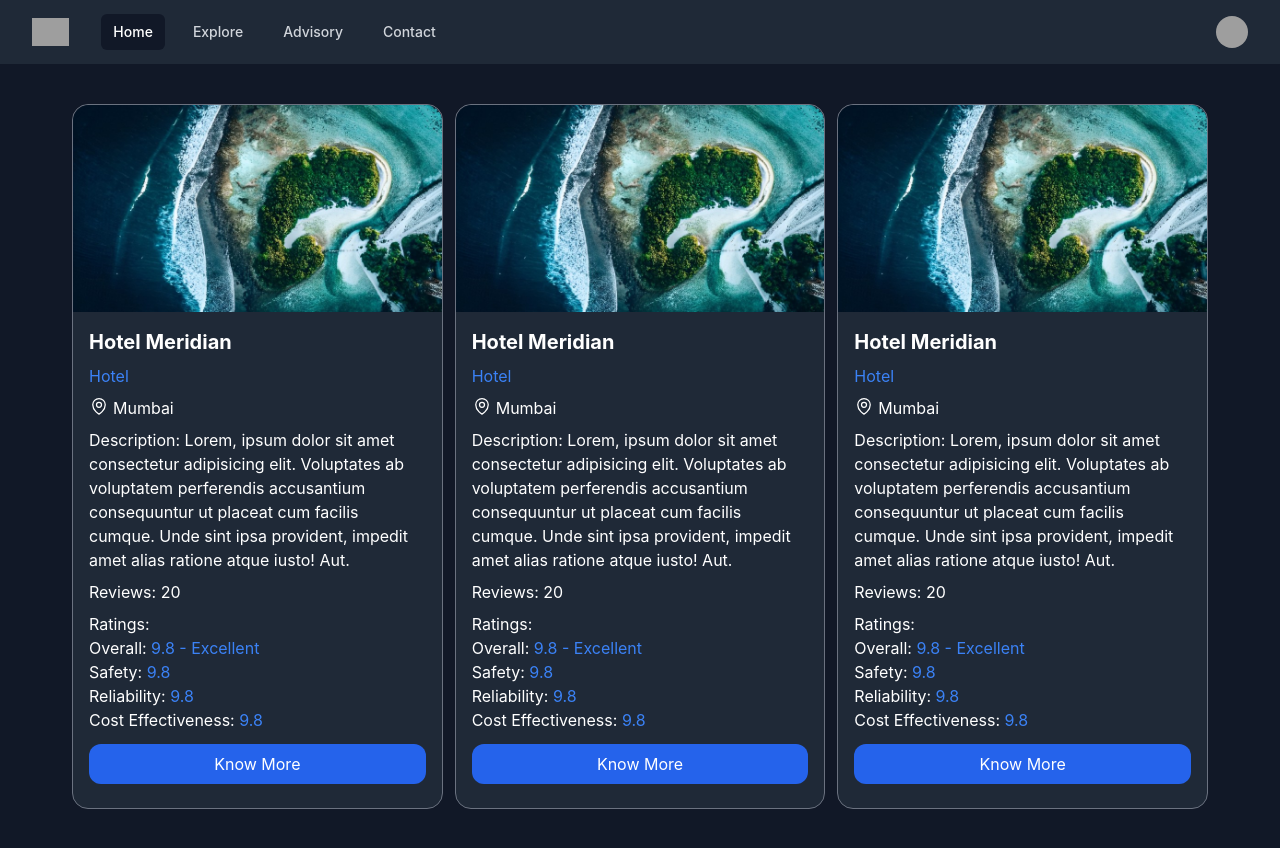
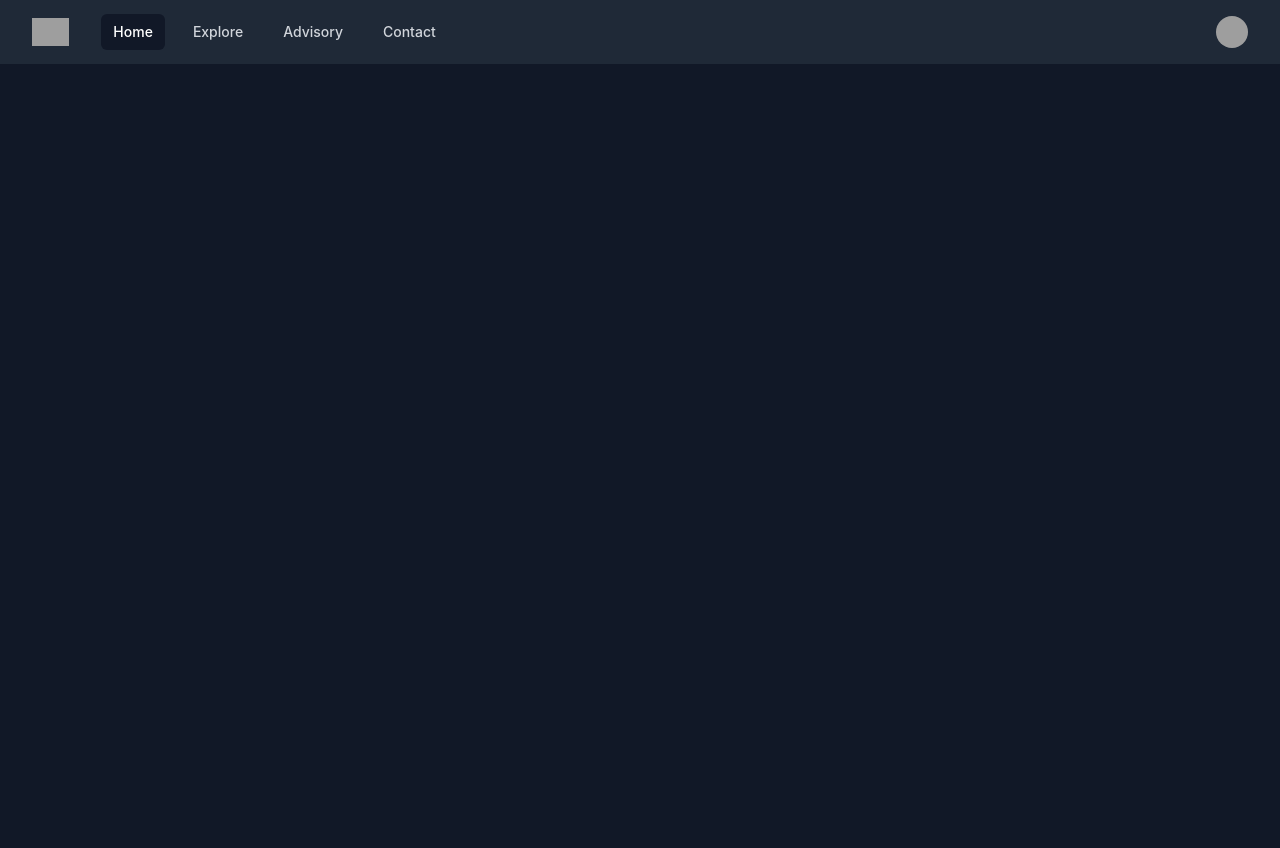
Before and after one commit to Anchit-Nayak/NeoVoyage, a React (Vite) app in the folder client/: page /compare in a window 1280 px wide. After the commit the page ends 800 px from the top, so only its background shows below. Built offline with nearby package versions, Linux system fonts and the light colour scheme; grey boxes are pictures that could not be loaded.

Commit message:
compare services completed

```diff
--- a/client/src/App.jsx
+++ b/client/src/App.jsx
@@ -19,7 +19,7 @@ const isAuthenticated = () => {
 const TouristRoute = ({ component: Component }) => {
   if (isAuthenticated()) {
     const type = localStorage.getItem("role");
-    if(type == "business"){
+    if(type === "business"){
       return <Navigate to="/signin" />
     }
     return <Component />;
@@ -32,7 +32,7 @@ const TouristRoute = ({ component: Component }) => {
 const BusinessRoute = ({ component: Component }) => {
   if (isAuthenticated()) {
     const type = localStorage.getItem("role");
-    if(type == "tourist"){
+    if(type === "tourist"){
       return <Navigate to="/" />
     }
     return <Component />;
@@ -48,7 +48,8 @@ function App() {
     <Routes>
       <Route path="/" element={<Layout/>}>
         <Route index element={<Home/>} />
-        <Route path="/explore" element={<TouristRoute component={<Explore/>}/>} />
+        {/* <Route path="/explore" element={<TouristRoute component={<Explore/>}/>} /> */}
+        <Route path="/explore" element={<Explore/>}/>
         <Route path="/compare" element={<Compare/>} />
         <Route path="/service/:id" element={<Service/>} />
         <Route path='/advisory' element={<Advisory/>}/>
--- a/client/src/Pages/Compare/Compare.jsx
+++ b/client/src/Pages/Compare/Compare.jsx
@@ -1,12 +1,25 @@
-import React from 'react'
+import React, { useState , useEffect} from 'react'
 import CompareCard from './CompareCard';
 
-const Compare = ({}) => {
+const Compare = () => {
+  const [dataArray, setDataArray] = useState([]);
+
+  useEffect(() => {
+    // Retrieve the array from localStorage
+    const storedArray = localStorage.getItem('myArray');
+
+    if (storedArray) {
+      const parsedArray = JSON.parse(storedArray);
+      setDataArray(parsedArray);
+    }
+  }, []);
   return (
-    <div className='wrapper-container h-full w-full text-white py-10 flex items-center justify-between space-x-3'>
-      <CompareCard/>
-      <CompareCard/>
-      <CompareCard/>
+    <div className='wrapper-container h-full w-full text-white py-10 flex items-baseline justify-between space-x-3'>
+      {
+        dataArray.map((id)=>{
+          return <CompareCard key={id} id={id}/>
+        })
+      }
     </div>
   )
 }
--- a/client/src/Pages/Compare/CompareCard.jsx
+++ b/client/src/Pages/Compare/CompareCard.jsx
@@ -1,12 +1,34 @@
-import React from 'react'
+import React, { useState , useEffect} from 'react'
+import { getServiceDetails } from '../../api';
 
-const CompareCard = () => {
+const CompareCard = ({id}) => {
+  const [service , setService] = useState(null);
+
+  const options = {
+    "attraction":"Tourist Attractions",
+    "restaurant":"Restaurants",
+    "accommodation":"Accomodation",
+    "transportation":"Transportation"
+  };
+  const [ratingName , setRatingName] = useState('');;
+  useEffect(() => {
+    (async function serviceDetails(){
+      const response = await getServiceDetails(id)
+      console.log(response)
+      setService(response)
+      if(response?.rating <= 3 && response?.rating >= 0) setRatingName('Inadequate');
+      else if(response?.rating <= 6 && response?.rating >= 4) setRatingName('Satisfactory');
+      else if(response?.rating <= 8 && response?.rating >= 7) setRatingName('Good');
+      else setRatingName('Excellent');
+    })()
+  },[id])
+
   return (
     <div className='bg-gray-800 border border-gray-500 rounded-2xl pb-2 w-full flex flex-col h-1/2'>
-        <img src="src/assets/hero_image.jpeg" alt=""  className=' rounded-t-2xl'/>
+        <img src={service?.image} alt=""  className=' rounded-t-2xl h-[300px]'/>
         <div className='p-4'>
-            <h1 className='text-xl font-bold'>Hotel Meridian</h1>
-            <h1 className='text-primary-500 mt-2'>Hotel</h1>
+            <h1 className='text-xl font-bold'>{service?.name}</h1>
+            <h1 className='text-primary-500 mt-2'>{options[service?.type]}</h1>
             <h1 className='flex mt-2'>
                 <span className='mr-1'>
                 <svg xmlns="http://www.w3.org/2000/svg" fill="none" viewBox="0 0 24 24" stroke-width="1.5" stroke="currentColor" class="w-5 h-5">
@@ -14,18 +36,18 @@ const CompareCard = () => {
                     <path stroke-linecap="round" stroke-linejoin="round" d="M19.5 10.5c0 7.142-7.5 11.25-7.5 11.25S4.5 17.642 4.5 10.5a7.5 7.5 0 1 1 15 0Z" />
                 </svg>
                 </span>
-                Mumbai</h1>
+                {service?.location}</h1>
 
-            <h1 className='mt-2 text-wrap'>Description: Lorem, ipsum dolor sit amet consectetur adipisicing elit. Voluptates ab voluptatem perferendis accusantium consequuntur ut placeat cum facilis cumque. Unde sint ipsa provident, impedit amet alias ratione atque iusto! Aut.</h1>
+            <h1 className='mt-2 text-wrap'><span className='text-gray-400'>Description: </span>{service?.description}</h1>
             <h1 className='mt-2 text-md'>Reviews: 20</h1>
         <h1 className='mt-2'>Ratings:</h1>
           <ul>
-            <li className=''>Overall: <span className='text-primary-500'>9.8 - Excellent</span></li>
-            <li className=''>Safety: <span className='text-primary-500'>9.8</span></li>
-            <li className=''>Reliability: <span className='text-primary-500'>9.8</span></li>
-            <li className=''>Cost Effectiveness: <span className='text-primary-500'>9.8</span></li>
+            <li className=''>Overall: <span className='text-primary-500'>{service?.rating} - {ratingName}</span></li>
+            <li className=''>Safety: <span className='text-primary-500'>{service?.safetyRating}</span></li>
+            <li className=''>Reliability: <span className='text-primary-500'>{service?.honestyRating}</span></li>
+            <li className=''>Cost Effectiveness: <span className='text-primary-500'>{service?.priceRating}</span></li>
           </ul>
-          <a href="/service/1" className='w-full'>
+          <a href={`/service/${id}`} className='w-full'>
           <button className='py-2 px-7 bg-primary-600 hover:bg-primary-500 text-md rounded-xl w-full mt-3'>Know More</button>
           </a>
         </div>
--- a/client/src/Pages/Explore/Card.jsx
+++ b/client/src/Pages/Explore/Card.jsx
@@ -1,6 +1,6 @@
 import React from 'react'
 
-const Card = ({cardData, onCheckboxChange, index, service}) => {
+const Card = ({id, onCheckboxChange, service}) => {
   let ratingName;
   if(service?.rating <= 3 && service?.rating >= 0) ratingName = 'Inadequate';
   else if(service?.rating <= 6 && service?.rating >= 4) ratingName = 'Satisfactory';
@@ -16,8 +16,8 @@ const Card = ({cardData, onCheckboxChange, index, service}) => {
   return (
     <div className='w-full h-auto text-white'>
     <a href={`/service/${service?._id}`} className="w-full h-[200px] mx-auto flex flex-col border mb-4 border-gray-500 rounded-xl md:flex-row bg-gray-800 hover:bg-gray-700">
-        <img className="w-[350px] rounded-xl h-[200px] p-1" src={service?.image} alt=""/>
-        <div className="p-4 flex flex-row w-full justify-between">
+        <img className="h-1/2 flex-2 md:h-auto md:rounded-lg object-cover w-full md:w-inherit rounded-t-lg" src={service?.image} alt=""/>
+        <div className="p-4 flex flex-row w-full leading-normal justify-between pr-12 flex-3">
          <div className=''>
            <div className='flex items-start'>
             <h5 className="mb-3 text-3xl flex font-bold text-white">{service?.name}
@@ -48,7 +48,7 @@ const Card = ({cardData, onCheckboxChange, index, service}) => {
             <path stroke-linecap="round" stroke-linejoin="round" d="M17.593 3.322c1.1.128 1.907 1.077 1.907 2.185V21L12 17.25 4.5 21V5.507c0-1.108.806-2.057 1.907-2.185a48.507 48.507 0 0 1 11.186 0Z" />
           </svg>
 
-          <input type="checkbox" name="" id="" onChange={() => onCheckboxChange(index)} className='h-7 mt-10'/>
+          <input type="checkbox" name="" id="" onChange={() => onCheckboxChange(id)} className='h-7 mt-10'/>
           </div>
         </div>
 
--- a/client/src/Pages/Explore/Explore.jsx
+++ b/client/src/Pages/Explore/Explore.jsx
@@ -4,6 +4,7 @@ import CategoryFilter from '../../Components/Explore/CategoryFilter'
 import RatingFilter from '../../Components/Explore/RatingFilter';
 import LocationFilter from '../../Components/Explore/LocationFilter';
 import toast, { Toaster } from 'react-hot-toast';
+import { BrowserRouter as Router, Route, Link } from 'react-router-dom';
 import { getServices } from '../../api';
 
 
@@ -16,7 +17,6 @@ const Explore = () => {
   useEffect(()=>{
     (async function(){
       const response = await getServices({serviceType: category, sortByRate: ratingFilter, location})
-      console.log(response)
       setServices(response)
     })()
 
@@ -36,7 +36,7 @@ const Explore = () => {
       setSelectedCards((prevSelected) => {
         const isSelected = prevSelected.includes(card);
         if (isSelected) {
-          return prevSelected.filter((selectedCard) => selectedCard !== card);
+          return prevSelected.filter((selectedCard) => selectedCard != card);
         } else {
           return [...prevSelected, card];
         }
@@ -52,12 +52,8 @@ const Explore = () => {
       setButtonColor('bg-gray-500 cursor-default');
       setCompare(0);
     }
+    localStorage.setItem('myArray', JSON.stringify(selectedCards));
   }, [selectedCards.length])
-
-  // useEffect(()=>{
-  //   axios.get('')
-  //   .then((res) => {setServices(res)});
-  // }, [])
 
   return (
     <div className='wrapper-container h-screen w-full py-3'>
@@ -77,8 +73,8 @@ const Explore = () => {
          <div className='w-3/4'>
          {services.length == 0 ?
          <h1 className='text-4xl font-bold text-gray-300'>No Services Available</h1>
-         :services.map((service, index)=>{
-          return <Card key={index} onCheckboxChange={handleCheckboxChange} index={index} service={service}/>
+         :services.map((service)=>{
+          return <Card key={service._id} id={service._id} onCheckboxChange={handleCheckboxChange} service={service}/>
          })}
          </div>
 
@@ -86,7 +82,7 @@ const Explore = () => {
         <CategoryFilter setCategory={setCategory}/>
          <RatingFilter setRatingFilter={setRatingFilter}/>
          <LocationFilter setLocation={setLocation}/>
-          {
+        {
             services.length == 0 ?
          "" :
          <a href={`/compare`} className={`${canCompare ? ``: `pointer-events-none`} w-full`}>
```
